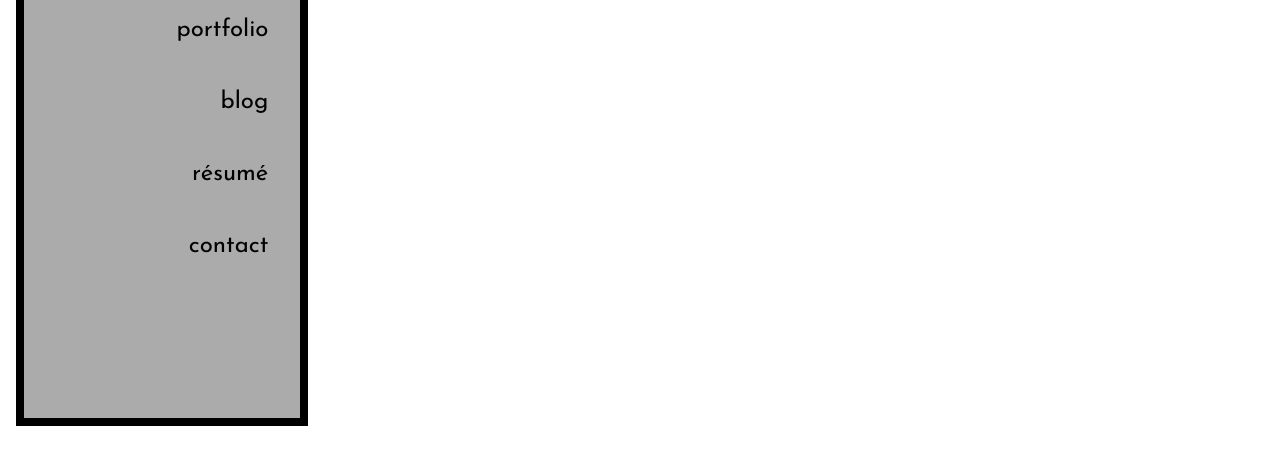
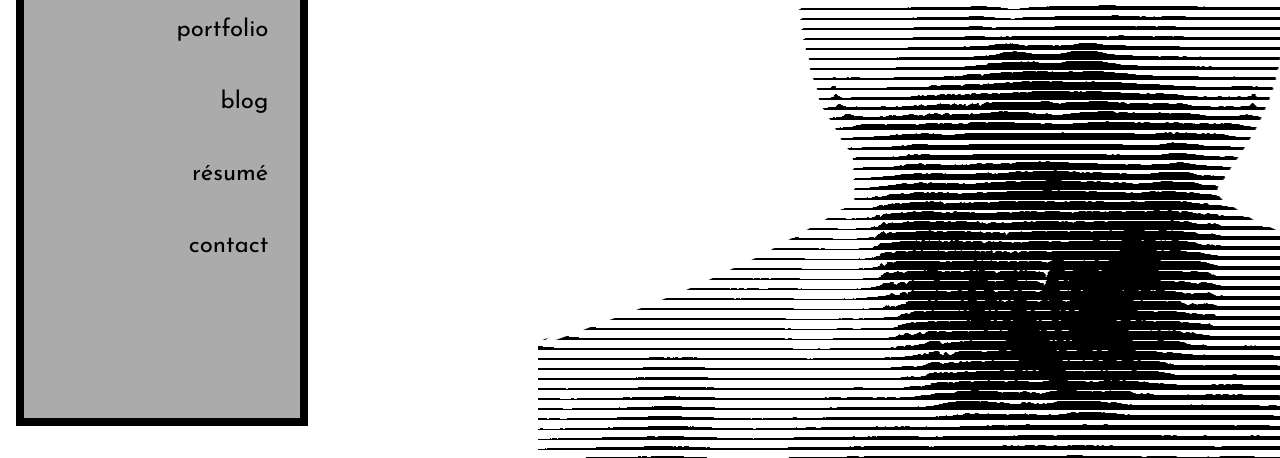
Before and after one commit to ZacharyDudley/Zach.com, a React app: page / in a window 1280 px wide. Shown: the part 358-816 px from the top of the page. Built offline with nearby package versions, Linux system fonts and the light colour scheme.

Commit message:
line portrait placement

```diff
--- a/public/style.css
+++ b/public/style.css
@@ -3,11 +3,11 @@ body {
   font-family: 'Josefin Sans', sans-serif;
   /* display: flex;
   flex-direction: row; */
-  /* background-image: url("/images/LinePortrait.png"); */
+  background-image: url("/images/LinePortrait.png");
   background-repeat: no-repeat;
-  background-position: 32em, 0em;
-  background-attachment: fixed;
-  background-size: cover;
+  background-position: 42vw, -41vh;
+  /* background-attachment: fixed;
+  background-size: cover; */
 }
 
 #mainBox {
```
